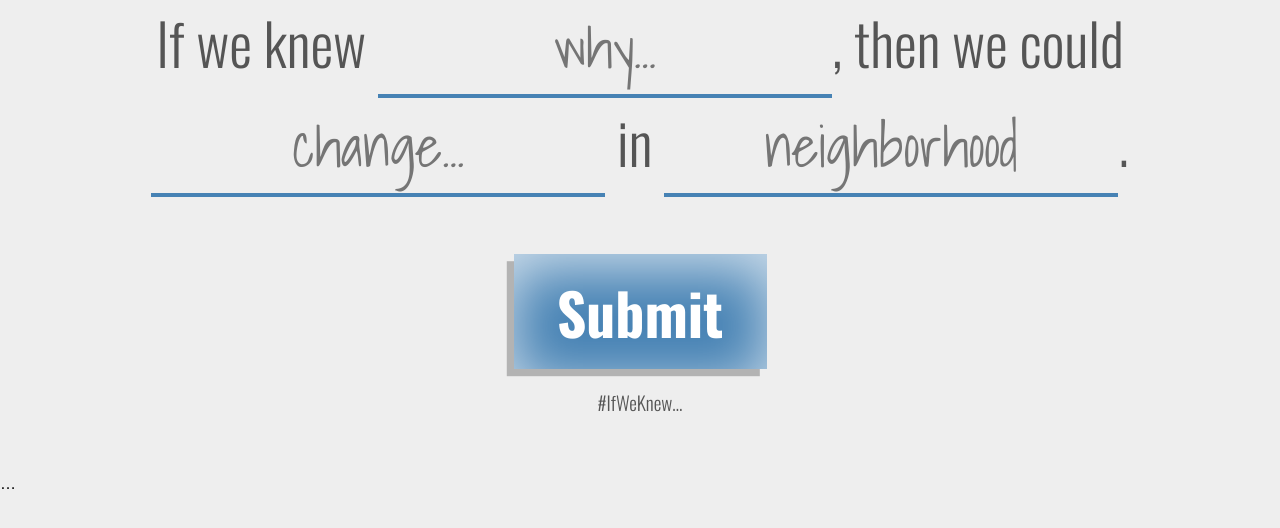
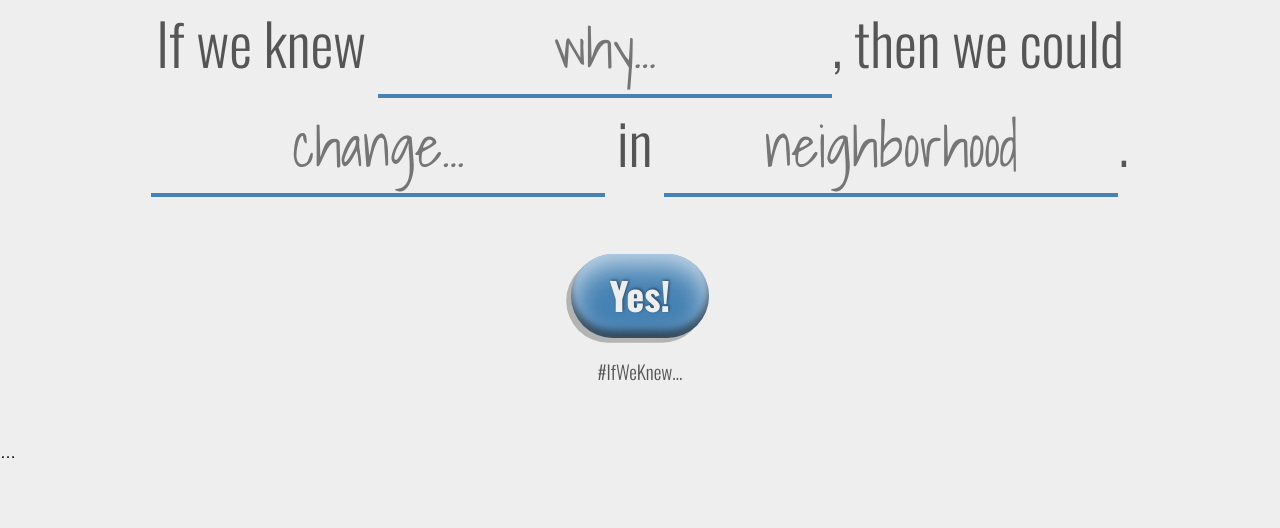
Before and after one commit to openplans/ifweknew, a Django app: template src/ifweknew/templates/index.html in a window 1280 px wide. Shown: the part 120-648 px from the top of the page. Run offline with Django 3.2, Linux system fonts and the light colour scheme; the template is opened without the code that fills it, so the values that code supplies are empty; some libraries are stand-ins or nearby versions.

Commit message:
style submit button

```diff
--- a/src/ifweknew/static/css/style.css
+++ b/src/ifweknew/static/css/style.css
@@ -363,28 +363,32 @@ body > .container {
   font-family: 'Shadows Into Light', cursive;
   -webkit-appearance: none;
   border-radius: 0;
+  cursor: pointer;
 }
 .nobreak {
   white-space: nowrap;
 }
 .btn {
+  font-size: 2em;
   font-weight: 700;
   font-family: 'Oswald', sans-serif;
   border: 0;
   background: SteelBlue;
-  color: #fff;
-  padding: 0.25em 0.75em;
+  color: #eee;
+  padding: 0.3em 1em 0.4em 1em;
   position: relative;
-  -webkit-box-shadow: -0.125em 0.125em 0 rgba(0, 0, 0, 0.25), inset 0 0.25em 1em rgba(255, 255, 255, 0.75);
-  -moz-box-shadow: -0.125em 0.125em 0 rgba(0, 0, 0, 0.25), inset 0 0.25em 1em rgba(255, 255, 255, 0.75);
-  box-shadow: -0.125em 0.125em 0 rgba(0, 0, 0, 0.25), inset 0 0.25em 1em rgba(255, 255, 255, 0.75);
+  text-shadow: 1px -1px 3px rgba(0,0,0,0.5);
+  -webkit-box-shadow: -0.125em 0.125em 0 rgba(0, 0, 0, 0.25), inset 0 -0.2em 0.2em rgba(0, 0, 0, 0.5), inset 0 0.25em 0.75em rgba(255, 255, 255, 0.75);
+     -moz-box-shadow: -0.125em 0.125em 0 rgba(0, 0, 0, 0.25), inset 0 -0.2em 0.2em rgba(0, 0, 0, 0.5), inset 0 0.25em 0.75em rgba(255, 255, 255, 0.75);
+          box-shadow: -0.125em 0.125em 0 rgba(0, 0, 0, 0.25), inset 0 -0.2em 0.2em rgba(0, 0, 0, 0.5), inset 0 0.25em 0.75em rgba(255, 255, 255, 0.75);
+  border-radius: 1.5em;
 }
 .btn:active {
   top: 0.125em;
   right: 0.125em;
-  -webkit-box-shadow: 0 0 0 transparent, inset 0 0 1em rgba(255, 255, 255, 0.75);
-  -moz-box-shadow: 0 0 0 transparent, inset 0 0 1em rgba(255, 255, 255, 0.75);
-  box-shadow: 0 0 0 transparent, inset 0 0 1em rgba(255, 255, 255, 0.75);
+  -webkit-box-shadow: 0 0 0 transparent, inset 0 -0.2em 0.2em rgba(0, 0, 0, 0.5), inset 0 0 1em rgba(255, 255, 255, 0.75);
+     -moz-box-shadow: 0 0 0 transparent, inset 0 -0.2em 0.2em rgba(0, 0, 0, 0.5), inset 0 0 1em rgba(255, 255, 255, 0.75);
+          box-shadow: 0 0 0 transparent, inset 0 -0.2em 0.2em rgba(0, 0, 0, 0.5), inset 0 0 1em rgba(255, 255, 255, 0.75);
 }
 /* =Media Queries for Responsive Layout
 -------------------------------------------------------------- */
--- a/src/ifweknew/templates/index.html
+++ b/src/ifweknew/templates/index.html
@@ -75,7 +75,7 @@
         <input autocomplete="off" class="fill-in-the-blank" type="text" name="goal" id="goal" placeholder="help…"> in
         <span class="nobreak"><input autocomplete="off" class="fill-in-the-blank" type="text" name="place" id="place" placeholder="city">.</span>
       </p>
-      <input type="submit" value="Submit" class="l-giant btn">
+      <input type="submit" value="Yes!" class="btn">
     </form>
 
     <p class="tweet-text">#IfWeKnew…</p>
```
